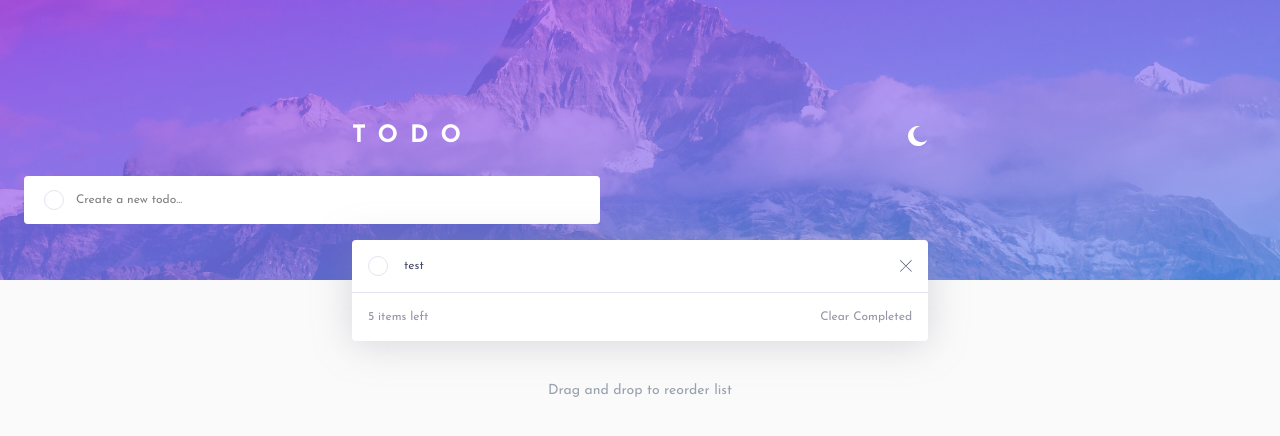
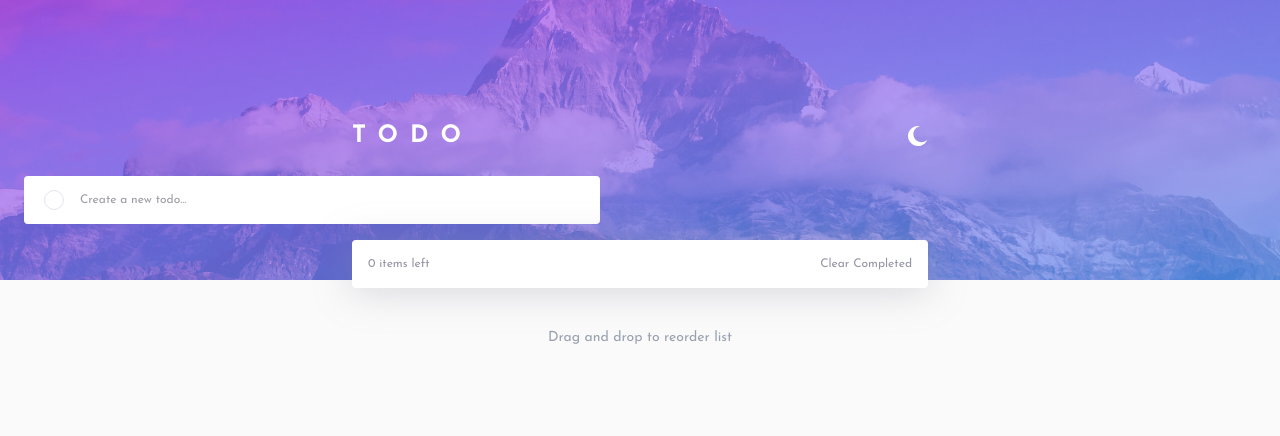
Before and after one commit to KarolinaMas/todo-app-react, a React (Vite) app: page / in a window 1280 px wide. Shown: the top 436 px of the page. Built offline with nearby package versions, Linux system fonts and the light colour scheme.

Commit message:
add inputVal and itemList states, create addItem and deleteItem functions

```diff
--- a/src/App.jsx
+++ b/src/App.jsx
@@ -1,9 +1,24 @@
-import React from "react";
+import React, { useState } from "react";
 import moonIcon from "./assets/images/icon-moon.svg";
 import bgImage from "./assets/images/bg-image.jpg";
 import ListItem from "./components/ListItem";
 
 const App = () => {
+  const [inputVal, setInputVal] = useState("");
+  const [itemList, setItemList] = useState([]);
+
+  function addItem(e) {
+    if (e.key === "Enter") {
+      e.preventDefault();
+      setItemList((prev) => [...prev, { value: inputVal, isCompleted: false }]);
+      setInputVal("");
+    }
+  }
+
+  function deleteItem(value) {
+    setItemList((prev) => prev.filter((item) => item.value !== value));
+  }
+
   return (
     <div className="min-h-[100vh] bg-[#FAFAFA] text-xs">
       <img
@@ -31,16 +46,27 @@ const App = () => {
           <input
             type="text"
             placeholder="Create a new todo..."
-            className="bg-white w-full max-w-xl p-4 rounded-sm placeholder:pl-9"
+            className="bg-white text-[#393A4B] w-full max-w-xl p-4 rounded-sm pl-14 focus:outline-0"
+            value={inputVal}
+            onChange={(e) => setInputVal(e.target.value)}
+            onKeyDown={(e) => addItem(e)}
           />
         </div>
 
         <section className="w-full max-w-xl bg-white  text-[#494C6B] mt-4 rounded-sm z-10 shadow-[0px_3px_38px_0px_rgba(148,149,165,0.35)]">
           <ul className="w-full">
-            <ListItem />
+            {itemList.map(({ value, isCompleted }) => (
+              <ListItem
+                key={value}
+                isChecked={isCompleted}
+                deleteItem={() => deleteItem(value)}
+              >
+                {value}
+              </ListItem>
+            ))}
           </ul>
           <div className="p-4 text-[#9495A5] flex justify-between w-full">
-            <p>5 items left</p>
+            <p>{itemList.length} items left</p>
             <button>Clear Completed</button>
           </div>
         </section>
--- a/src/components/ListItem.jsx
+++ b/src/components/ListItem.jsx
@@ -2,12 +2,13 @@ import React from "react";
 import crossIcon from "../assets/images/icon-cross.svg";
 import checkIcon from "../assets/images/icon-check.svg";
 
-const ListItem = () => {
+const ListItem = ({ isCompleted, deleteItem, children }) => {
   return (
     <li className="relative w-full border-b border-[#E3E4F1] flex items-center justify-between p-4">
       <label className="flex items-center w-full cursor-pointer relative">
         <input
           type="checkbox"
+          checked={isCompleted}
           className="peer appearance-none w-5 h-5 border border-[#E3E4F1] rounded-full
                      checked:bg-gradient-to-br checked:from-[#55DDFF] checked:to-[#C058F3]
                      checked:border-none focus:outline-none relative"
@@ -18,11 +19,14 @@ const ListItem = () => {
           className="absolute left-0 ml-[5px] h-[9px] pointer-events-none opacity-0 peer-checked:opacity-100"
         />
         <p className="pl-4 peer-checked:line-through peer-checked:text-[#D1D2DA]">
-          test
+          {children}
         </p>
       </label>
 
-      <button className="w-3 h-3 shrink-0">
+      <button
+        className="w-3 h-3 shrink-0 cursor-pointer"
+        onClick={() => deleteItem()}
+      >
         <img src={crossIcon} alt="cross icon" />
       </button>
     </li>
```
